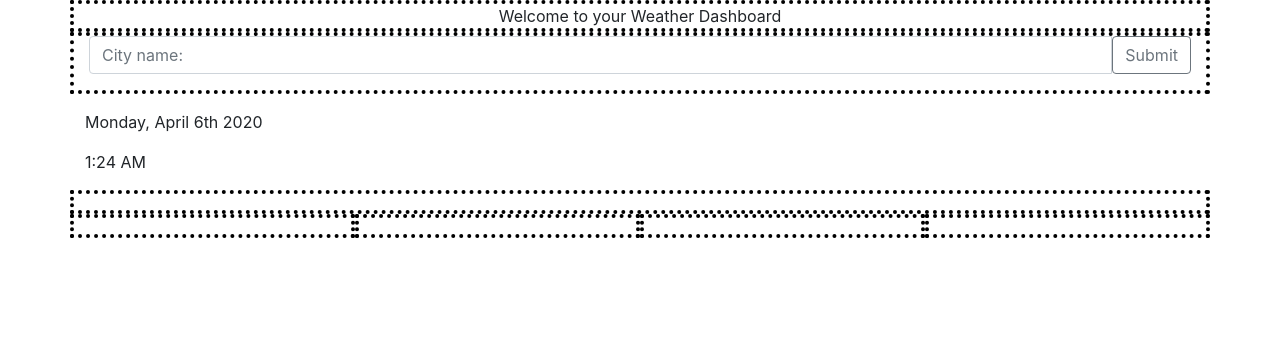
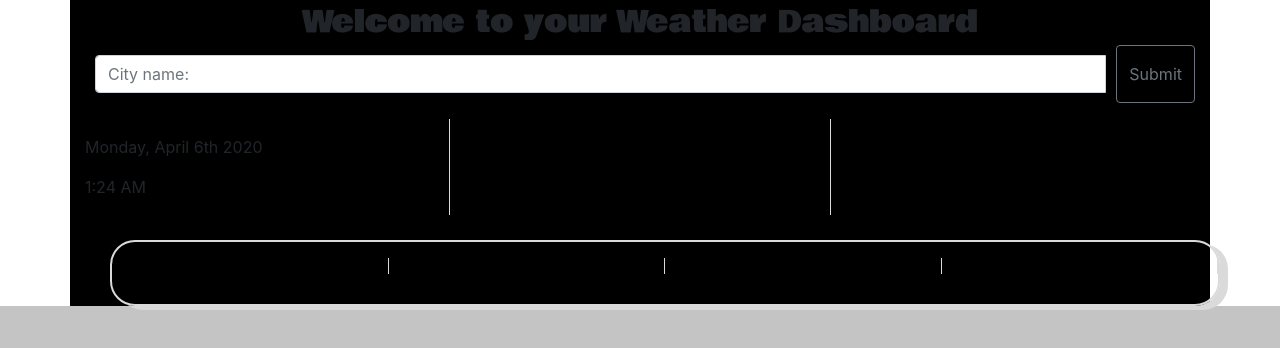
Before and after one commit to P-ano-past/WeatherAPI, a plain HTML site: page index.html in a window 1280 px wide. Drawn offline with nearby package versions, Linux system fonts and the light colour scheme.

Commit message:
user view changes for looks

```diff
--- a/index.html
+++ b/index.html
@@ -5,14 +5,15 @@
     <meta name="viewport" content="width=device-width, initial-scale=1.0">
     <link rel="stylesheet" href="./style/style.css">
     <link rel="stylesheet" href="https://stackpath.bootstrapcdn.com/bootstrap/4.3.1/css/bootstrap.min.css" integrity="sha384-ggOyR0iXCbMQv3Xipma34MD+dH/1fQ784/j6cY/iJTQUOhcWr7x9JvoRxT2MZw1T" crossorigin="anonymous">
+    <link href="https://fonts.googleapis.com/css2?family=Bowlby+One&display=swap" rel="stylesheet">
     <title>Weather API</title>
 
     <script type="text/javascript" src="//cdnjs.cloudflare.com/ajax/libs/userinfo/1.1.0/userinfo.min.js"></script>
 </head>
 <body>
-<div class="container">
+<div class="container" id="main-cont">
     <div class="row">
-      <div class="col">
+      <div class="col" id="title-tag">
         Welcome to your Weather Dashboard
       </div>
     </div>
@@ -25,17 +26,17 @@
         </div>
       </div>
     <div class="row">
-      <div class="col-sm">
+      <div class="col-sm" id="sec1">
           <h3><p id="current-city-name"></p></h3>
           <p id=current-date></p>
           <p id=current-time></p>
       </div>
-      <div class="col-sm">
+      <div class="col-sm" id="sec2">
           <h5><p id="current-weather"></p></h5>
           <h6><p id="current-main"></p></h6>
           <h6><p id="current-description"></p></h6>
       </div>
-      <div class="col-sm">
+      <div class="col-sm" id="sec3">
         <h6><p id="current-feels"></p></h6>
         <h6><p id="current-low"></p></h6>
         <h6><p id="current-high"></p></h6>
@@ -43,14 +44,15 @@
         <h6><p id="current-humid"></p></h6>
       </div>
     </div>
+    <div class="container" id="search-output">
     <div class="row">
       <div class='col'>
         <h3><p id='predicted-name'></p></h3>
       </div>
     </div>
  <div class="row">
-    <div class='col'>
-      <p id='predicted-day' class="predicted-day"> </p>
+    <div class='col search-item'>
+      <p id='predicted-day0' class="predicted-day"> </p>
           <p id="predicted-weather"></p>
           <p id="predicted-main"></p>
           <p id="predicted-description"></p>
@@ -60,7 +62,7 @@
           <p id='predicted-pressure'></p>
           <p id='predicted-humid'></p>
     </div>
-      <div class="col">
+      <div class="col search-item">
         <p id='predicted-day1' class="predicted-day"> </p>
         <h3><p id='predicted-name1'></p></h3>
         <p id="predicted-weather1"></p>
@@ -72,7 +74,7 @@
         <p id='predicted-pressure1'></p>
         <p id='predicted-humid1'></p>
       </div>
-      <div class="col">
+      <div class="col search-item">
         <p id='predicted-day2' class="predicted-day"> </p>
         <h3><p id='predicted-name2'></p></h3>
         <p id="predicted-weather2"></p>
@@ -84,7 +86,7 @@
         <p id='predicted-pressure2'></p>
         <p id='predicted-humid2'></p>
       </div>
-      <div class="col">
+      <div class="col search-item">
         <p id='predicted-day3' class="predicted-day"> </p>
         <h3><p id='predicted-name3'></p></h3>
         <p id="predicted-weather3"></p>
@@ -97,6 +99,12 @@
         <p id='predicted-humid3'></p>
       </div>
   </div>
+  <div class="row">
+    <div class='col' id="base">
+
+    </div>
+  </div>
+</div>
 </div>
 
 
--- a/script.js
+++ b/script.js
@@ -46,7 +46,7 @@ $(document).ready(function(){
         const url = 'http://api.openweathermap.org/data/2.5/weather?q=' + cityName + ',' + state + '&units=imperial&appid=' + apiKey;
 
         $('#predicted-name').empty()
-        $('#predicted-day').empty()
+        $('#predicted-day0').empty()
         $('#predicted-day1').empty()
         $('#predicted-day2').empty()
         $('#predicted-day3').empty()
@@ -95,7 +95,7 @@ $(document).ready(function(){
 
 
         $.get(url, function(response1){
-            $('#predicted-day').append("Curently:")
+            $('#predicted-day0').append("Curently:")
             $('#predicted-name').append(response1.name)
             $('#predicted-weather').append("Current weather: " + Math.round(response1.main.temp.toString()) + '&deg;F')
             $('#predicted-main').append(response1.weather[0].main)
--- a/style/style.css
+++ b/style/style.css
@@ -1,5 +1,52 @@
+
+
+html {
+    background-color: rgb(196, 196, 196);
+}
+body {
+    background-color: rgb(196, 196, 196);
+}
 
 .col {
-    border: 4px dotted black;
+    /* border: 4px dotted black; */
     text-align: center;
 }
+
+#title-tag {
+    font-family: 'Bowlby One', cursive;
+    font-size: 30px;
+}
+
+#city-search {
+    margin: 10px;
+}
+
+#main-cont {
+    background-color: rgb(0,0,0);
+}
+
+#search-output {
+    border-radius: 25px;
+    border: 2px solid rgb(218, 218, 218);
+    box-shadow: 8px 4px rgb(218, 218, 218);
+    margin: 25px;
+}
+
+.predicted-day {
+    font-size: 20px bold;
+}
+
+.search-item {
+    border-right: 1px solid rgb(218, 218, 218);
+}
+
+#base {
+    margin: 15px;
+}
+
+#sec1 {
+    border-right: 1px solid rgb(218, 218, 218);
+ }
+#sec2 {
+    border-right: 1px solid rgb(218, 218, 218);
+ }
```
Also changed, not shown: bundle.js.
